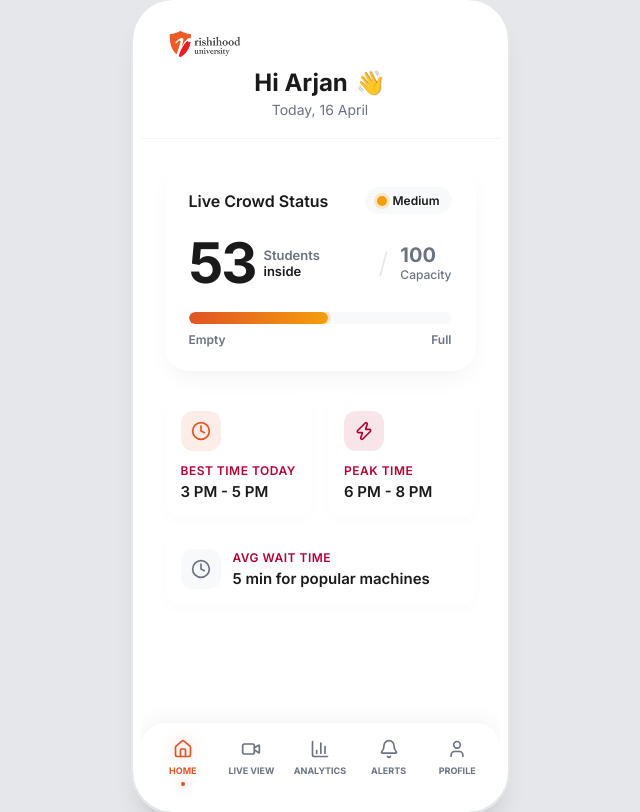
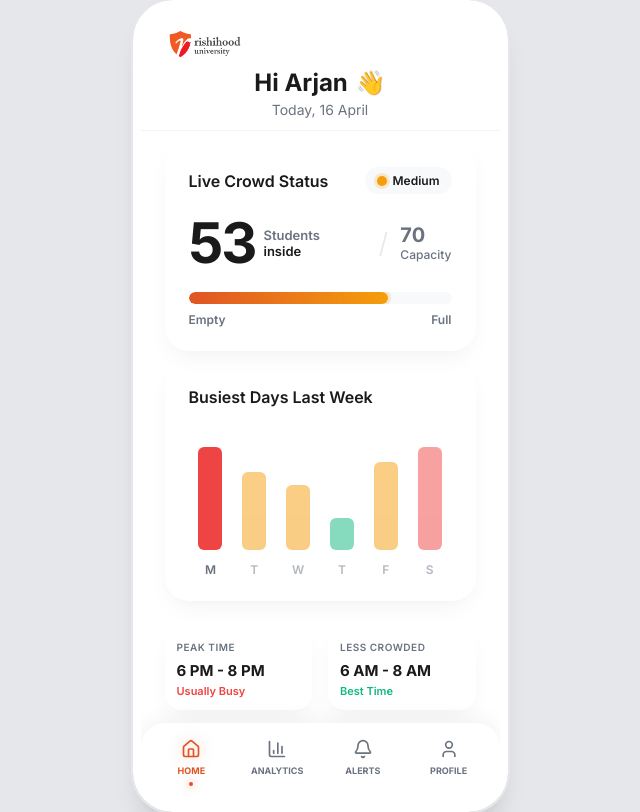
Before and after one commit to i-jashanpreet/GymPulse, a React (Vite) app: page /home in a window 1280 px wide. Shown: the whole page, without its empty margins (320-960 px from the left). Built offline with nearby package versions, Linux system fonts and the light colour scheme.

Commit message:
home screen setteled

```diff
--- a/src/App.tsx
+++ b/src/App.tsx
@@ -5,7 +5,7 @@ import Layout from './components/layout/Layout';
 import SplashScreen from './components/screens/SplashScreen';
 import LoginScreen from './components/screens/LoginScreen';
 import HomeScreen from './components/screens/HomeScreen';
-import LiveViewScreen from './components/screens/LiveViewScreen';
+
 import AnalyticsScreen from './components/screens/AnalyticsScreen';
 import AlertsScreen from './components/screens/AlertsScreen';
 import ProfileScreen from './components/screens/ProfileScreen';
@@ -22,7 +22,7 @@ const App: React.FC = () => {
               <Route path="/" element={<SplashScreen />} />
               <Route path="/login" element={<LoginScreen />} />
               <Route path="/home" element={<HomeScreen />} />
-              <Route path="/live-view" element={<LiveViewScreen />} />
+
               <Route path="/analytics" element={<AnalyticsScreen />} />
               <Route path="/alerts" element={<AlertsScreen />} />
               <Route path="/profile" element={<ProfileScreen />} />
--- a/src/components/layout/BottomNav.tsx
+++ b/src/components/layout/BottomNav.tsx
@@ -1,6 +1,6 @@
 import React from 'react';
 import { NavLink } from 'react-router-dom';
-import { Home, Video, BarChart3, Bell, User } from 'lucide-react';
+import { Home, BarChart3, Bell, User } from 'lucide-react';
 import styles from './BottomNav.module.css';
 
 const BottomNav: React.FC = () => {
@@ -13,13 +13,7 @@ const BottomNav: React.FC = () => {
         <Home size={20} />
         <span>Home</span>
       </NavLink>
-      <NavLink
-        to="/live-view"
-        className={({ isActive }) => `${styles.navItem} ${isActive ? styles.active : ''}`}
-      >
-        <Video size={20} />
-        <span>Live View</span>
-      </NavLink>
+
       <NavLink
         to="/analytics"
         className={({ isActive }) => `${styles.navItem} ${isActive ? styles.active : ''}`}
--- a/src/components/screens/AnalyticsScreen.tsx
+++ b/src/components/screens/AnalyticsScreen.tsx
@@ -5,13 +5,12 @@ import logo from '../../assets/logo.png';
 
 const AnalyticsScreen: React.FC = () => {
     const defaultDays = [
-        { label: 'M', height: 30, color: styles.bgGreen },
+        { label: 'M', height: 92, color: styles.bgRed },
         { label: 'T', height: 60, color: styles.bgOrange },
-        { label: 'W', height: 85, color: styles.bgRed },
-        { label: 'T', height: 50, color: styles.bgOrange },
-        { label: 'F', height: 40, color: styles.bgGreen },
-        { label: 'S', height: 65, color: styles.bgOrange },
-        { label: 'S', height: 90, color: styles.bgRed }
+        { label: 'W', height: 50, color: styles.bgOrange },
+        { label: 'T', height: 25, color: styles.bgGreen },
+        { label: 'F', height: 68, color: styles.bgOrange },
+        { label: 'S', height: 100, color: styles.bgRed }
     ];
 
     const [days, setDays] = useState(defaultDays.map(d => ({ ...d, height: 0 })));
@@ -22,18 +21,8 @@ const AnalyticsScreen: React.FC = () => {
             setDays(defaultDays);
         }, 100);
 
-        // Keep updating slightly to make it feel "live"
-        const interval = setInterval(() => {
-            setDays(prev => prev.map((d, i) => {
-                const baseHeight = defaultDays[i].height;
-                const fluctuate = Math.floor(Math.random() * 7) - 3; // -3 to +3
-                return { ...d, height: Math.max(10, Math.min(100, baseHeight + fluctuate)) };
-            }));
-        }, 2500);
-
         return () => {
             clearTimeout(timer);
-            clearInterval(interval);
         };
     }, []);
 
@@ -63,14 +52,14 @@ const AnalyticsScreen: React.FC = () => {
                     {/* Highlights Grid */}
                     <div className={styles.highlightsGrid}>
                         <div className={styles.highlightCard}>
-                            <h4>Avg Weekly Usage</h4>
-                            <div className={styles.highlightValue}>4.2<span className={styles.smallText}>hrs</span></div>
-                            <div className={`${styles.highlightTrend} ${styles.positive}`}>+12% vs last wk</div>
+                            <h4>Less Crowded</h4>
+                            <div className={styles.highlightValue}>Thursday</div>
+                            <div className={`${styles.highlightTrend} ${styles.positive}`}>Study Day</div>
                         </div>
                         <div className={styles.highlightCard}>
                             <h4>Most Crowded</h4>
-                            <div className={styles.highlightValue}>Wednesday</div>
-                            <div className={`${styles.highlightTrend} ${styles.negative}`}>Evening Peak</div>
+                            <div className={styles.highlightValue}>Saturday</div>
+                            <div className={`${styles.highlightTrend} ${styles.negative}`}>Weekend Peak</div>
                         </div>
                     </div>
 
@@ -81,14 +70,14 @@ const AnalyticsScreen: React.FC = () => {
                             <div className={styles.slotItem}>
                                 <div className={styles.slotTime}>
                                     <Clock size={16} className={styles.textGreen} />
-                                    <span>7:00 AM - 9:00 AM</span>
+                                    <span>6:00 AM - 7:00 AM</span>
                                 </div>
                                 <span className={`${styles.statusBadge} ${styles.green}`}>Empty</span>
                             </div>
                             <div className={styles.slotItem}>
                                 <div className={styles.slotTime}>
                                     <Clock size={16} className={styles.textOrange} />
-                                    <span>1:00 PM - 3:00 PM</span>
+                                    <span>9:00 PM - 10:00 PM</span>
                                 </div>
                                 <span className={`${styles.statusBadge} ${styles.orange}`}>Moderate</span>
                             </div>
--- a/src/components/screens/HomeScreen.tsx
+++ b/src/components/screens/HomeScreen.tsx
@@ -1,10 +1,29 @@
-import React from 'react';
+import React, { useState, useEffect } from 'react';
 import { Clock, Zap } from 'lucide-react';
 import styles from './Screen.module.css';
 import logo from '../../assets/logo.png';
 import { useGymData } from '../../context/DataContext';
 
 const HomeScreen: React.FC = () => {
+  const defaultDays = [
+      { label: 'M', height: 92, color: styles.bgRed, peakTime: '6 PM - 8 PM', lessCrowdTime: '6 AM - 8 AM' },
+      { label: 'T', height: 60, color: styles.bgOrange, peakTime: '5 PM - 7 PM', lessCrowdTime: '7 AM - 9 AM' },
+      { label: 'W', height: 50, color: styles.bgOrange, peakTime: '6 PM - 8 PM', lessCrowdTime: '8 AM - 10 AM' },
+      { label: 'T', height: 25, color: styles.bgGreen, peakTime: '7 PM - 9 PM', lessCrowdTime: '6 AM - 8 AM' },
+      { label: 'F', height: 68, color: styles.bgOrange, peakTime: '5 PM - 8 PM', lessCrowdTime: '7 AM - 9 AM' },
+      { label: 'S', height: 100, color: styles.bgRed, peakTime: '9 AM - 11 AM', lessCrowdTime: '8 PM - 10 PM' }
+  ];
+
+  const [days, setDays] = useState(defaultDays.map(d => ({ ...d, height: 0 })));
+  const [selectedDayIndex, setSelectedDayIndex] = useState(0);
+
+  useEffect(() => {
+      const timer = setTimeout(() => {
+          setDays(defaultDays);
+      }, 100);
+      return () => clearTimeout(timer);
+  }, []);
+
   const { data } = useGymData();
   const crowdCount = data.totalCrowd;
 
@@ -14,10 +33,10 @@ const HomeScreen: React.FC = () => {
 
   let statusClass = styles.yellow;
   let statusText = 'Medium';
-  if (crowdCount < 35) {
+  if (crowdCount < 25) {
     statusClass = styles.green;
     statusText = 'Low';
-  } else if (crowdCount > 75) {
+  } else if (crowdCount > 55) {
     statusClass = styles.red;
     statusText = 'Busy';
   }
@@ -55,7 +74,7 @@ const HomeScreen: React.FC = () => {
             <div className={styles.capacityBlock}>
               <span className={styles.divider}>/</span>
               <div className={styles.capacityData}>
-                <span className={styles.smallNumber}>100</span>
+                <span className={styles.smallNumber}>70</span>
                 <span className={styles.labelCapacity}>Capacity</span>
               </div>
             </div>
@@ -63,7 +82,7 @@ const HomeScreen: React.FC = () => {
 
           <div className={styles.progressContainer}>
             <div className={styles.progressBarBg}>
-              <div className={`${styles.progressBarFill} ${statusClass}`} style={{ width: `${crowdCount}%` }}></div>
+              <div className={`${styles.progressBarFill} ${statusClass}`} style={{ width: `${Math.min(100, (crowdCount / 70) * 100)}%` }}></div>
             </div>
             <div className={styles.progressLabels}>
               <span>Empty</span>
@@ -72,38 +91,39 @@ const HomeScreen: React.FC = () => {
           </div>
         </div>
 
-        {/* Below Cards Section */}
-        <div className={styles.infoCardsGrid}>
-          <div className={styles.infoCard}>
-            <div className={`${styles.iconWrapper} ${styles.orange}`}>
-              <Clock size={20} />
-            </div>
-            <div className={styles.infoContent}>
-              <h4>Best Time Today</h4>
-              <p>3 PM - 5 PM</p>
-            </div>
+        <div className={styles.analyticsContainer} style={{ paddingTop: '12px' }}>
+          <div className={styles.analyticsCard}>
+              <h3>Busiest Days Last Week</h3>
+              <div className={styles.barChartContainer}>
+                  {days.map((day, index) => (
+                      <div
+                        key={index}
+                        className={styles.barItem}
+                        onClick={() => setSelectedDayIndex(index)}
+                        style={{ cursor: 'pointer', opacity: selectedDayIndex === index ? 1 : 0.5, transition: 'opacity 0.2s' }}
+                      >
+                          <div className={`${styles.bar} ${day.color}`} style={{ height: `${day.height}%` }}></div>
+                          <span className={styles.dayLabel}>{day.label}</span>
+                      </div>
+                  ))}
+              </div>
           </div>
 
-          <div className={styles.infoCard}>
-            <div className={`${styles.iconWrapper} ${styles.maroon}`}>
-              <Zap size={20} />
+          <div className={styles.highlightsGrid} style={{ paddingTop: '8px' }}>
+            <div className={styles.highlightCard} style={{ padding: '12px' }}>
+                <h4 style={{ fontSize: '10px' }}>Peak Time</h4>
+                <div className={styles.highlightValue} style={{ fontSize: '15px' }}>{defaultDays[selectedDayIndex]?.peakTime}</div>
+                <div className={`${styles.highlightTrend} ${styles.negative}`}>Usually Busy</div>
             </div>
-            <div className={styles.infoContent}>
-              <h4>Peak Time</h4>
-              <p>6 PM - 8 PM</p>
-            </div>
-          </div>
 
-          <div className={`${styles.infoCard} ${styles.fullWidth}`}>
-            <div className={`${styles.iconWrapper} ${styles.gray}`}>
-               <Clock size={20} />
-            </div>
-            <div className={styles.infoContent}>
-              <h4>Avg Wait Time</h4>
-              <p>5 min for popular machines</p>
+            <div className={styles.highlightCard} style={{ padding: '12px' }}>
+                <h4 style={{ fontSize: '10px' }}>Less Crowded</h4>
+                <div className={styles.highlightValue} style={{ fontSize: '15px' }}>{defaultDays[selectedDayIndex]?.lessCrowdTime}</div>
+                <div className={`${styles.highlightTrend} ${styles.positive}`}>Best Time</div>
             </div>
           </div>
         </div>
+
       </div>
     </div>
   );
--- a/src/components/screens/LiveViewScreen.tsx
+++ /dev/null
@@ -1,92 +0,0 @@
-import React from 'react';
-import { Activity, Dumbbell, Flower, Zap } from 'lucide-react';
-import styles from './Screen.module.css';
-import logo from '../../assets/logo.png';
-import { useGymData } from '../../context/DataContext';
-
-const LiveViewScreen: React.FC = () => {
-  const { data } = useGymData();
-
-  const getStatus = (zone: any) => {
-    const ratio = zone.currentOccupancy / zone.maxCapacity;
-    if (ratio > 0.8) return { text: 'Busy', badgeClass: styles.red, bgClass: styles.redBg };
-    if (ratio > 0.4) return { text: 'Moderate', badgeClass: styles.orange, bgClass: styles.orangeBg };
-    return { text: 'Empty', badgeClass: styles.green, bgClass: styles.greenBg };
-  };
-
-  const cardioStatus = getStatus(data.zones.cardio);
-  const weightStatus = getStatus(data.zones.weights);
-  const yogaStatus = getStatus(data.zones.yoga);
-  const treadmillStatus = getStatus(data.zones.treadmills);
-
-  return (
-    <div className={`${styles.screen} ${styles.liveViewScreen}`}>
-      <div className={styles.dashboardLayout}>
-        <div className={styles.liveViewHeader}>
-          <img src={logo} alt="Rishihood Logo" className={styles.brandLogoTopLeft} />
-          <h2>Live Area Status</h2>
-          <p>Gym section-wise crowd updates</p>
-        </div>
-
-        <div className={styles.areaCardsContainer}>
-          {/* Cardio Zone */}
-          <div className={styles.areaCard}>
-            <div className={`${styles.areaIconContainer} ${cardioStatus.bgClass}`}>
-              <Zap size={24} />
-            </div>
-            <div className={styles.areaDetails}>
-              <h3>Cardio Zone</h3>
-              <div className={styles.areaStats}>
-                <span className={`${styles.statusBadge} ${cardioStatus.badgeClass}`}>{cardioStatus.text}</span>
-                <span className={styles.machinesText}>Free: {data.zones.cardio.maxCapacity - data.zones.cardio.currentOccupancy}</span>
-              </div>
-            </div>
-          </div>
-
-          {/* Weight Zone */}
-          <div className={styles.areaCard}>
-            <div className={`${styles.areaIconContainer} ${weightStatus.bgClass}`}>
-              <Dumbbell size={24} />
-            </div>
-            <div className={styles.areaDetails}>
-              <h3>Weight Zone</h3>
-              <div className={styles.areaStats}>
-                <span className={`${styles.statusBadge} ${weightStatus.badgeClass}`}>{weightStatus.text}</span>
-                <span className={styles.machinesText}>Free: {data.zones.weights.maxCapacity - data.zones.weights.currentOccupancy}</span>
-              </div>
-            </div>
-          </div>
-
-          {/* Yoga Room */}
-          <div className={styles.areaCard}>
-            <div className={`${styles.areaIconContainer} ${yogaStatus.bgClass}`}>
-              <Flower size={24} />
-            </div>
-            <div className={styles.areaDetails}>
-              <h3>Yoga Room</h3>
-              <div className={styles.areaStats}>
-                <span className={`${styles.statusBadge} ${yogaStatus.badgeClass}`}>{yogaStatus.text}</span>
-              </div>
-            </div>
-          </div>
-
-          {/* Treadmills */}
-          <div className={styles.areaCard}>
-            <div className={`${styles.areaIconContainer} ${treadmillStatus.bgClass}`}>
-              <Activity size={24} />
-            </div>
-            <div className={styles.areaDetails}>
-              <h3>Treadmills</h3>
-              <div className={styles.areaStats}>
-                <span className={`${styles.statusBadge} ${treadmillStatus.badgeClass}`}>{treadmillStatus.text}</span>
-                <span className={styles.machinesText}>Available: {data.zones.treadmills.maxCapacity - data.zones.treadmills.currentOccupancy}</span>
-              </div>
-            </div>
-          </div>
-        </div>
-      </div>
-    </div>
-  );
-};
-
-export default LiveViewScreen;
--- a/src/components/screens/LoginScreen.tsx
+++ b/src/components/screens/LoginScreen.tsx
@@ -38,7 +38,7 @@ const LoginScreen: React.FC = () => {
         <div className={styles.loginCard}>
           <form onSubmit={handleLogin}>
             <div className={styles.inputGroup}>
-              <label htmlFor="college-email">College Gmail</label>
+              <label htmlFor="college-email">Student Mail</label>
               <input
                 type="email"
                 id="college-email"
--- a/src/components/screens/ProfileScreen.tsx
+++ b/src/components/screens/ProfileScreen.tsx
@@ -1,6 +1,6 @@
 import React from 'react';
 import { useNavigate } from 'react-router-dom';
-import { Clock, Settings, LogOut } from 'lucide-react';
+import { Settings, LogOut } from 'lucide-react';
 import { useTheme } from '../../context/ThemeContext';
 import styles from './Screen.module.css';
 import logo from '../../assets/logo.png';
@@ -39,21 +39,7 @@ const ProfileScreen: React.FC = () => {
 
           <div className={styles.profileContent}>
 
-            {/* Info Card */}
-            <div className={styles.profileCard}>
-                <div className={styles.profileCardHeader}>
-                    <Clock size={20} style={{ color: 'var(--primary-orange)' }} />
-                    <h4>Workout Preferences</h4>
-                </div>
-                <div className={styles.profileInfoRow}>
-                    <span className={styles.infoLabel}>Preferred Time</span>
-                    <span className={styles.infoValue}>Evening (6PM - 8PM)</span>
-                </div>
-                <div className={styles.profileInfoRow}>
-                    <span className={styles.infoLabel}>Primary Zone</span>
-                    <span className={styles.infoValue}>Weight Zone</span>
-                </div>
-            </div>
+
 
             {/* Settings Card */}
             <div className={styles.profileCard}>
--- a/src/components/screens/Screen.module.css
+++ b/src/components/screens/Screen.module.css
@@ -51,7 +51,7 @@
 
 :global(.dark-theme) .brandLogoImg {
     filter: invert(1) hue-rotate(180deg) brightness(1.2);
-    mix-blend-mode: normal;
+    mix-blend-mode: screen;
 }
 
 .appName {
@@ -131,12 +131,12 @@
 
 :global(.dark-theme) .brandLogoImgSmall {
     filter: invert(1) hue-rotate(180deg) brightness(1.2);
-    mix-blend-mode: normal;
+    mix-blend-mode: screen;
 }
 
 .loginBody {
     flex-grow: 1;
-    padding: 32px 24px;
+    padding: 24px 24px 16px;
     display: flex;
     flex-direction: column;
 }
@@ -241,13 +241,13 @@
 }
 
 .quickLogin {
-    margin-top: 32px;
+    margin-top: 20px;
     display: flex;
     flex-direction: column;
     align-items: center;
     gap: 12px;
     border-top: 1px solid #f3f4f6;
-    padding-top: 24px;
+    padding-top: 16px;
 }
 
 :global(.dark-theme) .quickLogin {
@@ -282,11 +282,19 @@
     transform: scale(0.95);
 }
 
+.loginFooter {
+    text-align: center;
+    padding: 8px 16px 16px;
+    font-size: 14px;
+    color: var(--text-muted);
+    font-weight: 500;
+}
+
 /* Dashboard Home */
 .dashboardLayout {
     display: flex;
     flex-direction: column;
-    height: 100%;
+    min-height: 100%;
     position: relative;
     padding-bottom: 80px; /* Space for nav */
 }
@@ -381,10 +389,11 @@
     background: var(--bg-white);
     border-radius: var(--border-radius-lg);
     padding: 24px;
-    margin: 24px 24px 0;
+    margin: 12px 24px 0;
     box-shadow: var(--shadow-soft);
     position: relative;
     overflow: hidden;
+    flex-shrink: 0;
 }
 
 .cardHeader {
@@ -579,7 +588,7 @@
 
 /* Live View Screen */
 .liveViewHeader {
-    padding: 60px 24px 20px;
+    padding: 60px 24px 12px;
     text-align: center;
     background: var(--bg-white);
     border-bottom: 1px solid #f3f4f6;
@@ -670,6 +679,7 @@
     flex-direction: column;
     gap: 20px;
     padding-bottom: 40px;
+    flex-shrink: 0;
 }
 
 .analyticsCard {
```
